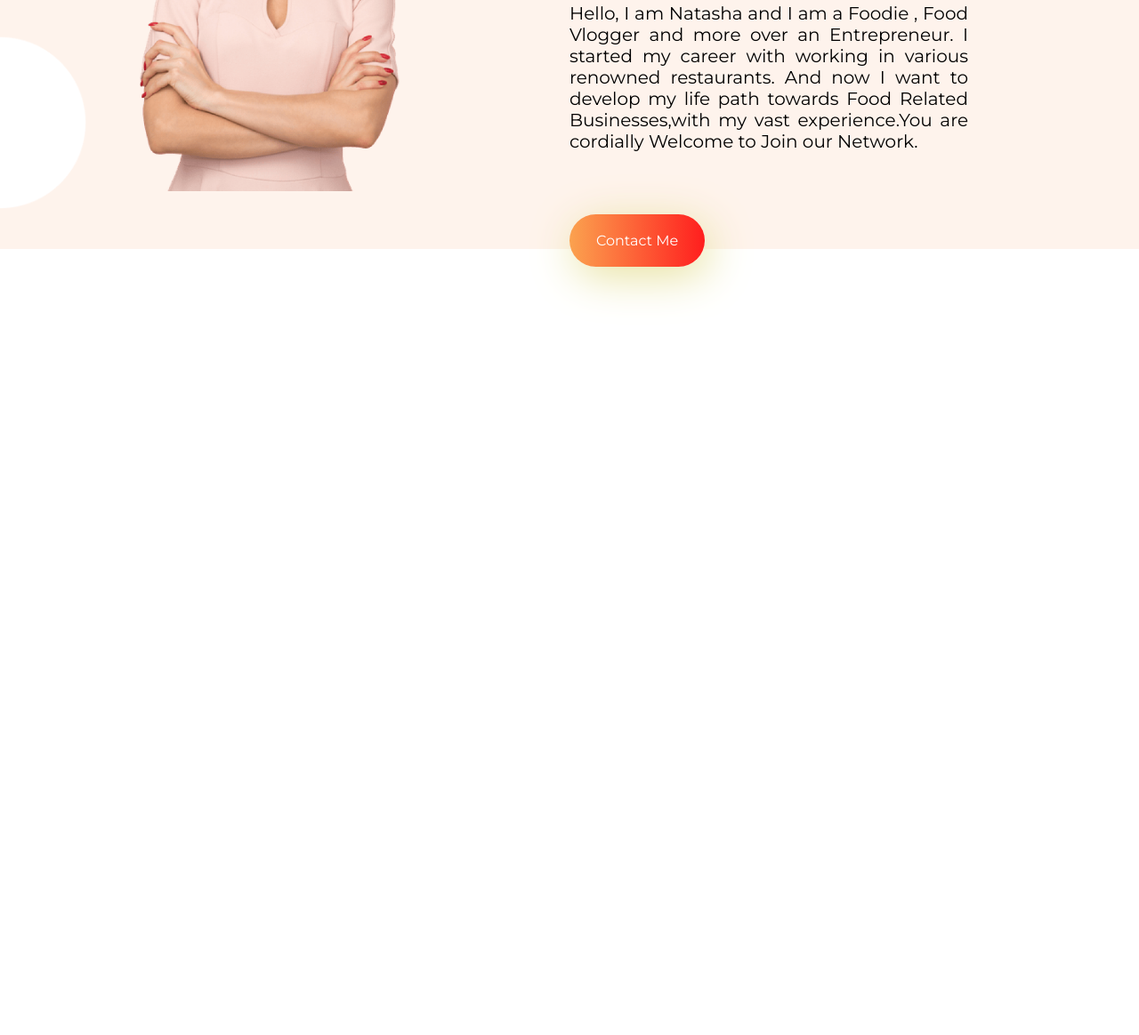
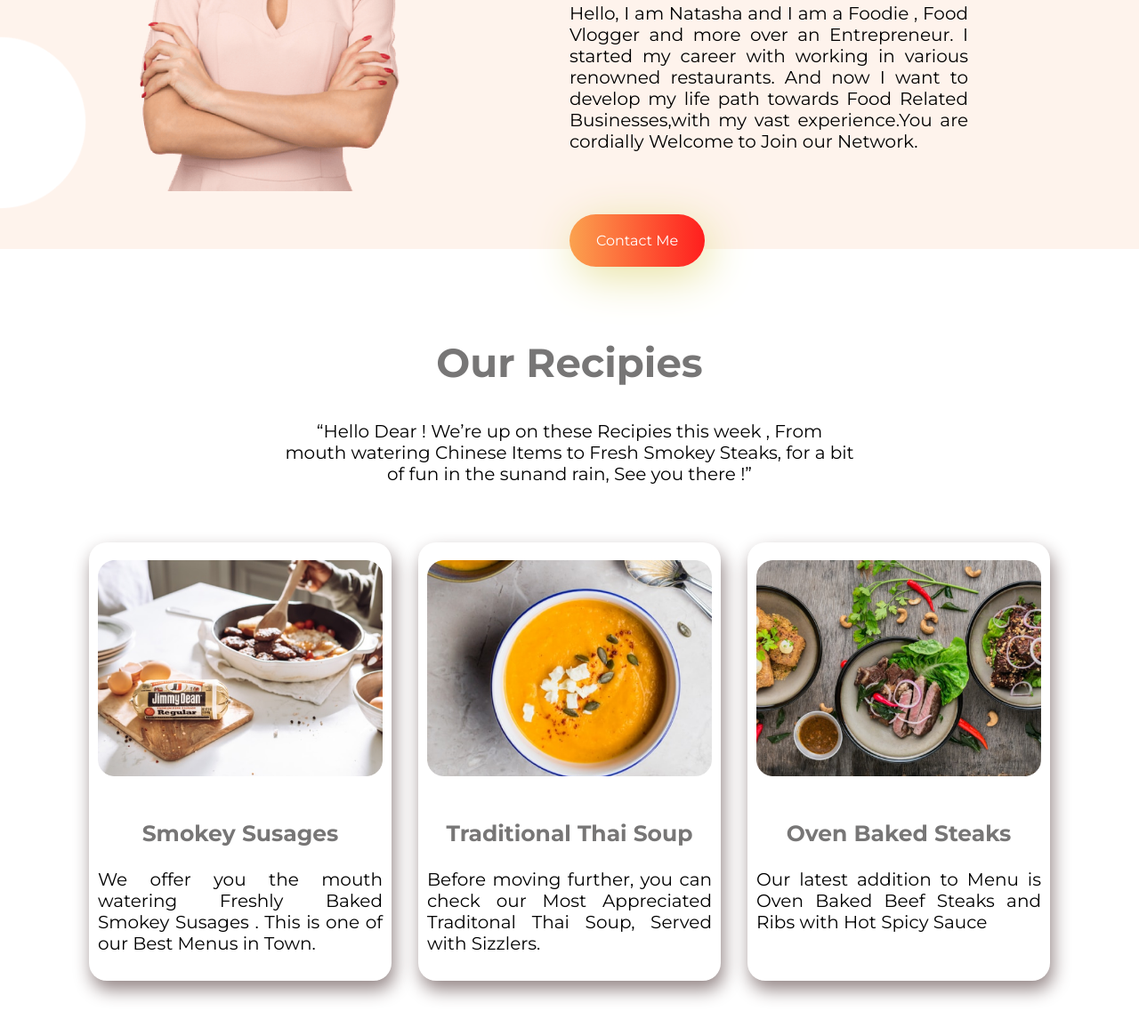
Before and after one commit to YasirMonon/assignment-food-network, a plain HTML site: page index.html in a window 1280 px wide. Shown: the part 1052-2216 px from the top of the page at 89% size. Before the commit the page ends 1432 px from the top, so only its background shows below. Drawn offline with Linux system fonts and the light colour scheme.

Commit message:
Recipies Section Added

```diff
--- a/index.html
+++ b/index.html
@@ -39,6 +39,32 @@
         </div>
 
     </section>
+
+    <div>
+        <div class="recipe-intro">
+            <h2>Our Recipies</h2>
+            <p>“Hello Dear ! We’re up on these Recipies this week , From mouth watering Chinese Items to Fresh
+                Smokey Steaks, for a bit of fun in the sunand rain, See you there !”</p>
+        </div>
+        <section class="flexible-container" id="recipe-box">
+            <div id="partition">
+                <img src="images/poject-1.jpg" alt="">
+                <h3>Smokey Susages</h3>
+                <p>We offer you the mouth watering Freshly Baked Smokey Susages . This is one of our Best Menus in Town.
+                </p>
+            </div>
+            <div id="partition">
+                <img src="images/project-2.png" alt="">
+                <h3>Traditional Thai Soup</h3>
+                <p>Before moving further, you can check our Most Appreciated Traditonal Thai Soup, Served with
+                    Sizzlers.</p>
+            </div>
+            <div id="partition">
+                <img src="images/project-3.jpg" alt="">
+                <h3>Oven Baked Steaks</h3>
+                <p>Our latest addition to Menu is Oven Baked Beef Steaks and Ribs with Hot Spicy Sauce</p>
+            </div>
+        </section>
 </body>
 
 </html>
--- a/style.css
+++ b/style.css
@@ -8,7 +8,12 @@ h1{
 }
 h2{
     font-size: 45px;
-    color: #777676;
+    color: rgb(119, 118, 118);
+}
+h3{
+    font-size: 25px;
+    color: rgb(119, 118, 118);
+    text-align: center;
 }
 p{
     font-size: 20px;
@@ -39,7 +44,7 @@ p{
 .linked-button{
     text-decoration: none;
     padding: 20px 30px;
-    background-image: linear-gradient(to right, #FBA24F, #FF1E1E);
+    background-image: linear-gradient(to right, rgb(251, 162, 79), rgb(255, 30, 30));
     border-radius: 100px;
     color: white;
     font-weight: 500;
@@ -69,3 +74,28 @@ p{
     padding: 0px 0px 70px 0px;
     text-align: justify;
 }
+.recipe-intro{
+    width: 50%;
+    margin: auto;
+    text-align: center;
+    margin-bottom: 50px;
+}
+#recipe-box{
+    justify-content: center;
+}
+#recipe-box p{
+    text-align: justify;
+}
+#partition{
+    width: 25%;
+}
+#recipe-box #partition{
+    padding: 10px;
+    box-shadow: 3px 10px 20px rgb(148, 134, 134);
+    border-radius: 20px;
+    margin: 15px;
+}
+#recipe-box img{
+    width: 100%;
+    margin: 10px auto 20px ;
+}
```
